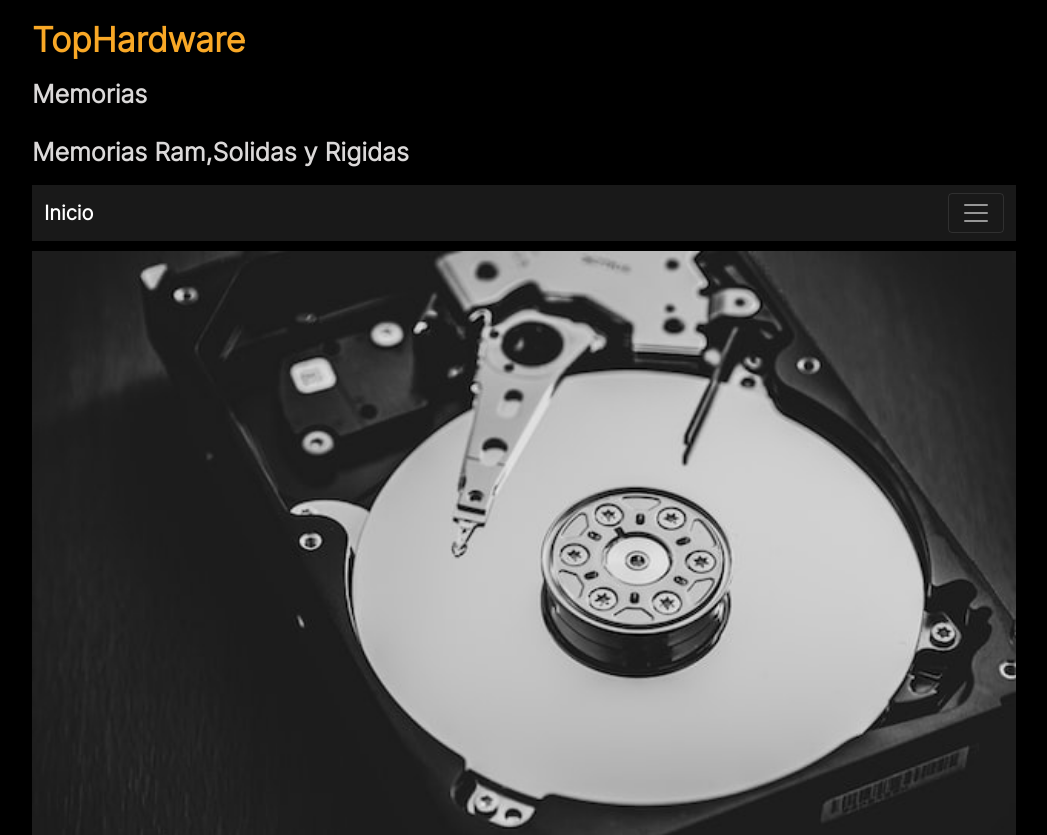
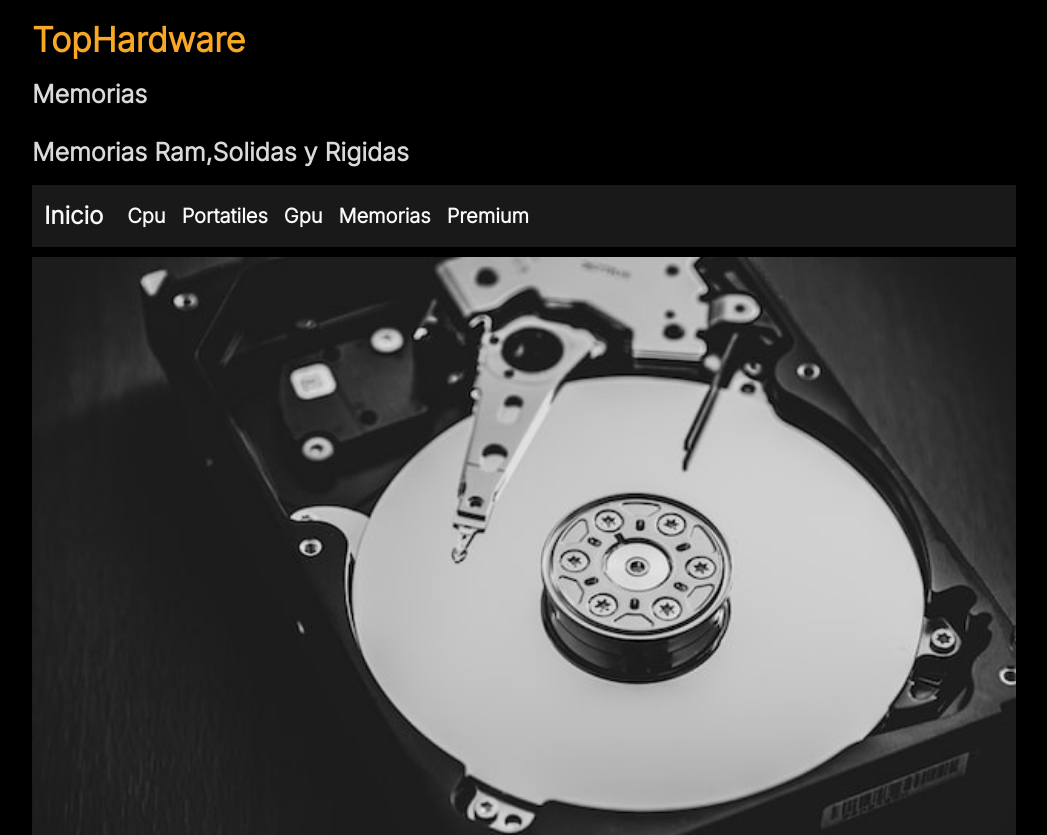
Before and after one commit to Matias-Ongay/TopHardware, a plain HTML site: page secciones/memorias.html in a window 1280 px wide. Shown: the top 835 px of the page, without its empty margins (116-1163 px from the left). Drawn offline with nearby package versions, Linux system fonts and the light colour scheme.

Commit message:
Cambios en la navbar y agrego SEO

```diff
--- a/secciones/memorias.html
+++ b/secciones/memorias.html
@@ -7,8 +7,9 @@
     <meta charset="UTF-8">
     <meta http-equiv="X-UA-Compatible" content="IE=edge">
     <meta name="viewport" content="width=device-width, initial-scale=1.0">
+    <meta name="description" content="Te ayudamos a descubrir las mejores combinaciones de hardware para cualquier tipo de presupuesto ">
+    <meta name="keywords" content="INFORMATICA,HARDWARE,PLACA,PROCESADOR,RAM,PORTATILES,NOTEBOOKS,DISCOS">
     <link href="https://cdn.jsdelivr.net/npm/bootstrap@5.1.3/dist/css/bootstrap.min.css" rel="stylesheet" integrity="sha384-1BmE4kWBq78iYhFldvKuhfTAU6auU8tT94WrHftjDbrCEXSU1oBoqyl2QvZ6jIW3" crossorigin="anonymous">
-
     <link rel="stylesheet" href="../estilos/estilos.css">
     <title>tophardware</title>
 </head>
@@ -18,33 +19,33 @@
         <h1>TopHardware</h1>
         <h2>Memorias</h2>
         <h2>Memorias Ram,Solidas y Rigidas</h2>
-        <nav class="navbar navbar-dark text-info" style="background-color: #191919;">
+        <nav class="navbar navbar-expand-lg navbar-dark  " style="background-color: #191919;">
           <div class="container-fluid">
-            <a class="navbar-brand" href="../index.html">Inicio</a>
+            <a class="navbar-brand text-light fs-4 " href="../index.html">Inicio</a>
             <button class="navbar-toggler" type="button" data-bs-toggle="collapse" data-bs-target="#navbarNav" aria-controls="navbarNav" aria-expanded="false" aria-label="Toggle navigation">
               <span class="navbar-toggler-icon"></span>
             </button>
             <div class="collapse navbar-collapse" id="navbarNav">
               <ul class="navbar-nav">
                 <li class="nav-item">
-                    <a class="nav-link" href="./cpu.html">Cpu</a>
+                  <a class="nav-link text-light fs-5"  href="./cpu.html">Cpu</a>
                 </li>
                 <li class="nav-item">
-                  <a class="nav-link" href="./portatiles.html">Portatiles</a>
+                  <a class="nav-link text-light fs-5" href="./portatiles.html">Portatiles</a>
                 </li>
                 <li class="nav-item">
-                  <a class="nav-link" href="./gpu.html">Gpu</a>
+                  <a class="nav-link text-light fs-5" href="./gpu.html">Gpu</a>
                 </li>
                 <li class="nav-item">
-                  <a class="nav-link" href="./memorias.html">Memorias</a>
+                  <a class="nav-link text-light fs-5" href="./memorias.html">Memorias</a>
                 </li>
                 <li class="nav-item">
-                  <a class="nav-link" href="./premium.html">Premium</a>
+                  <a class="nav-link text-light fs-5" href="./premium.html">Premium</a>
                 </li>
               </ul>
             </div>
           </div>
-      </nav>
+        </nav>
     </header>
     <main>
         <div id="carouselExampleSlidesOnly" class="carousel slide mb-2" data-bs-ride="carousel">
```
Also changed, not shown: index.html (+9 -7 lines), secciones/cpu.html (+10 -8 lines), secciones/gpu.html (+10 -8 lines), secciones/portatiles.html (+9 -7 lines), secciones/premium.html (+10 -8 lines).
